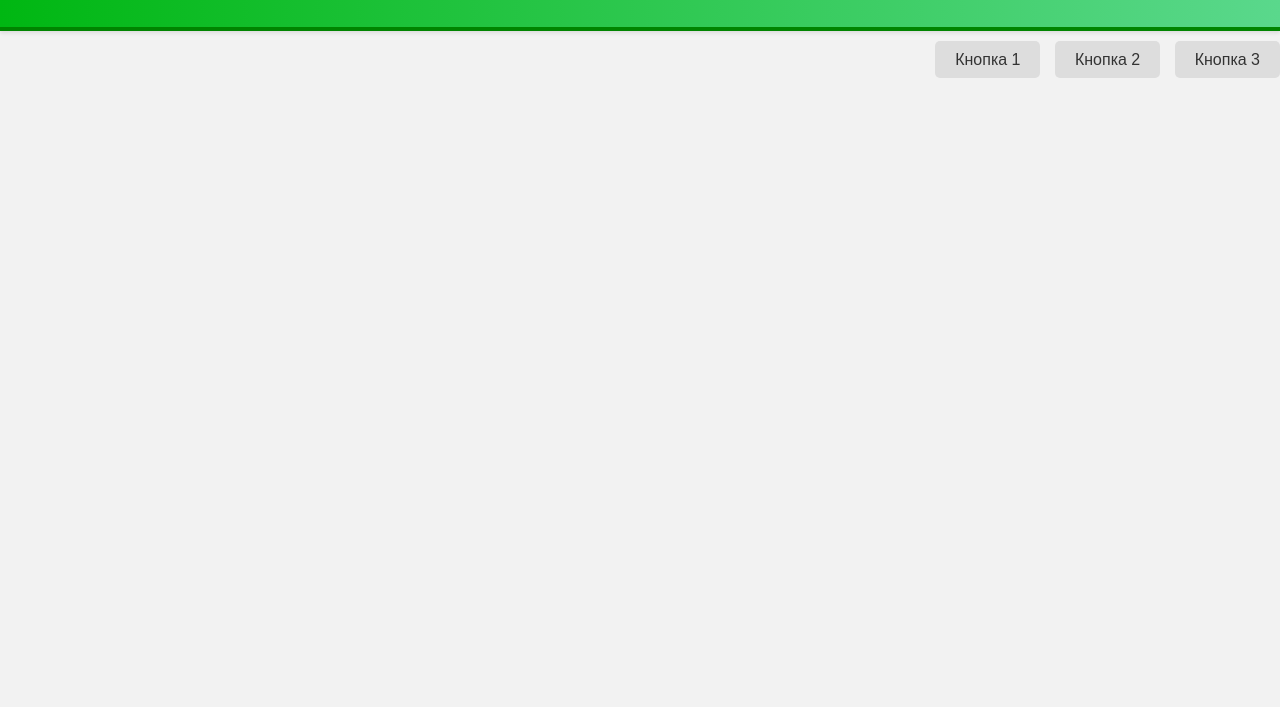
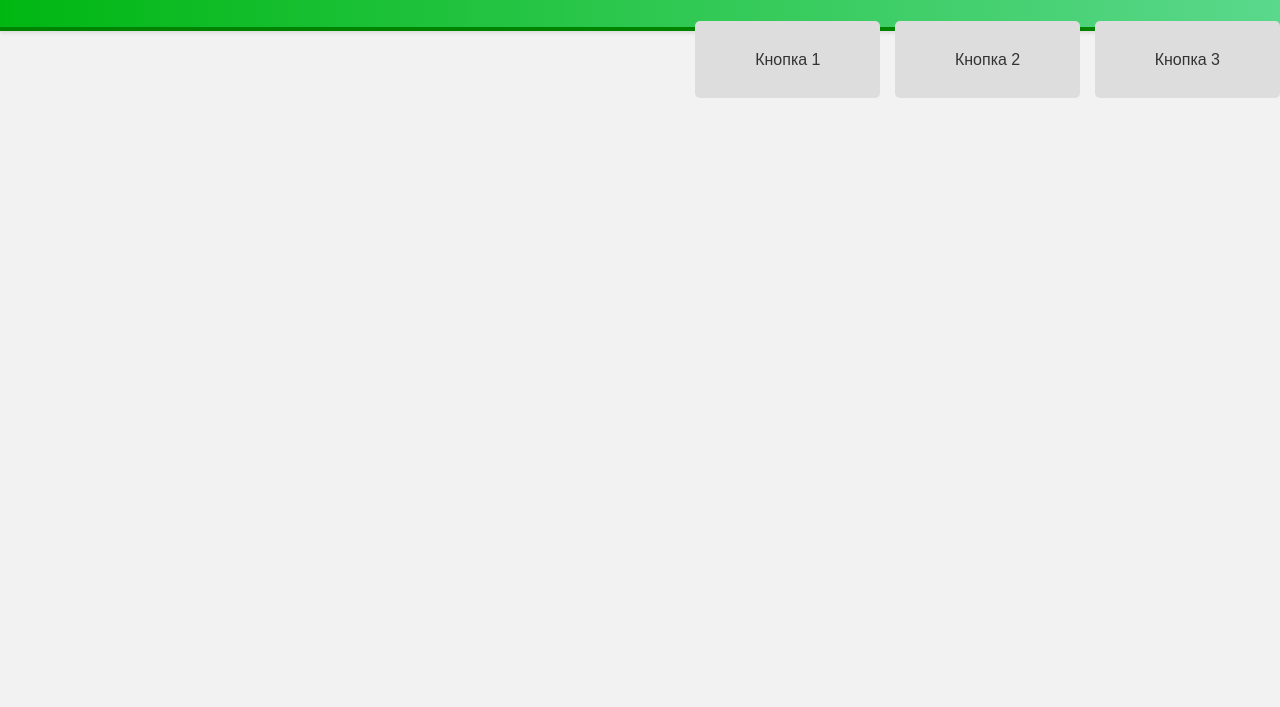
Before and after one commit to tourer224/PROEEWVCC, a plain HTML site: page index.html in a window 1280 px wide. Shown: the part 93-800 px from the top of the page. Drawn offline with Linux system fonts and the light colour scheme.

Commit message:
Update styles.css

```diff
--- a/styles.css
+++ b/styles.css
@@ -14,7 +14,6 @@ header {
 }
 
 nav {
-    float: right;
     margin-top: 20px; /* Отступ от верхнего края header */
 }
 
@@ -22,6 +21,7 @@ nav ul {
     list-style-type: none;
     margin: 0;
     padding: 0;
+    text-align: right; /* Выравниваем элементы по правому краю */
 }
 
 nav ul li {
@@ -32,7 +32,7 @@ nav ul li {
 nav ul li a {
     color: #333;
     background-color: #ddd;
-    padding: 10px 20px;
+    padding: 30px 60px; /* Увеличиваем размер кнопок */
     text-decoration: none;
     border-radius: 5px;
     transition: background-color 0.3s ease; /* Плавное изменение цвета при наведении */
@@ -50,7 +50,7 @@ main {
 /* Стилизация кнопок в содержимом страницы */
 .button {
     display: inline-block;
-    padding: 10px 20px;
+    padding: 30px 60px; /* Увеличиваем размер кнопок */
     background-color: #007bff; /* Цвет кнопки */
     color: #fff; /* Цвет текста кнопки */
     text-decoration: none;
```
